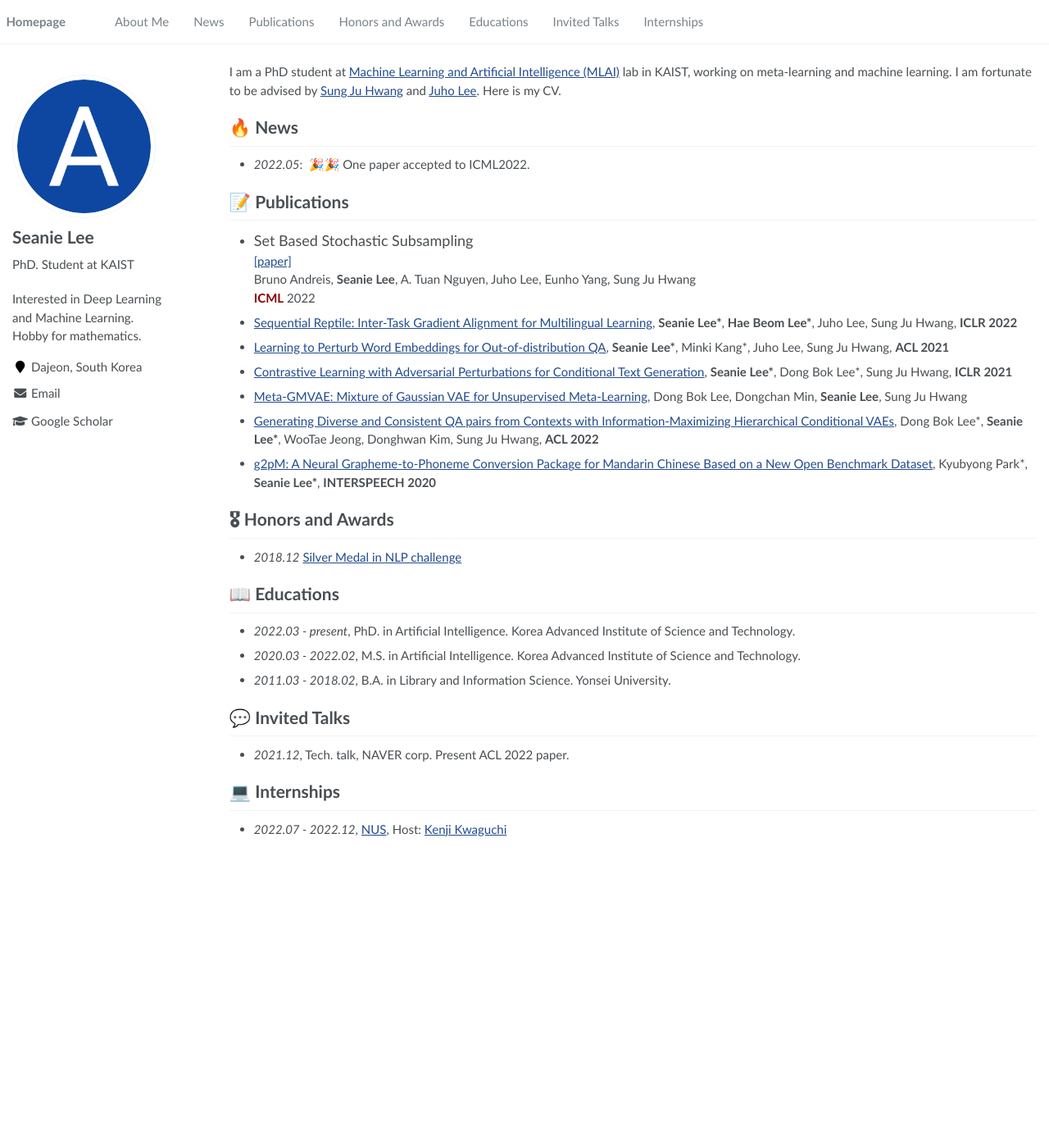
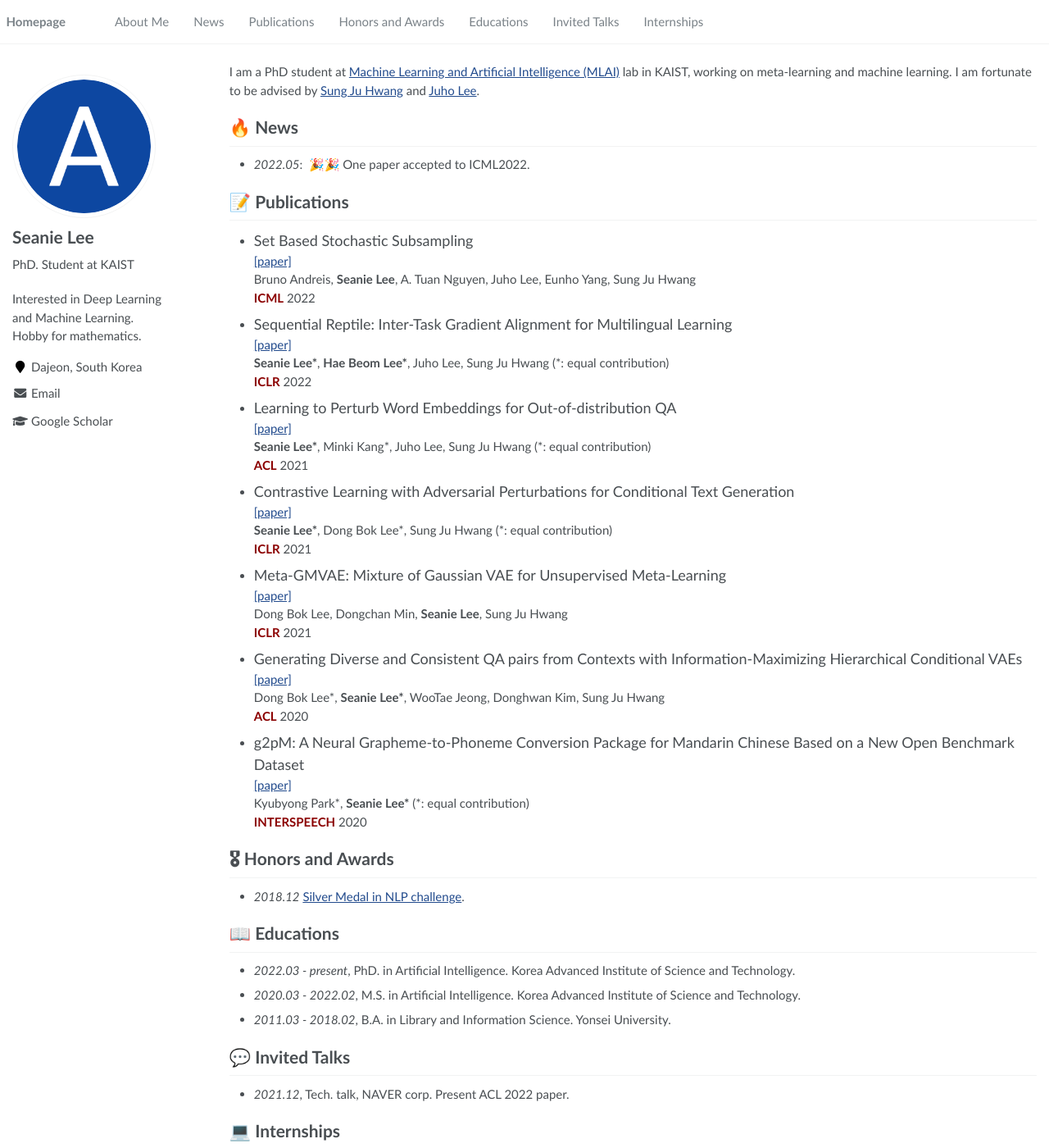
Before and after one commit to seanie14/seanie14.github.io, a Jekyll site: the page built from _pages/about.md, in a window 1280 px wide and 1400 px high. Shown: the whole window at 82% size. Built offline with Jekyll 4.4.1, drawn with Linux system fonts in a browser that asks for light colours.

Commit message:
Update about.md

```diff
--- a/_pages/about.md
+++ b/_pages/about.md
@@ -17,7 +17,7 @@ redirect_from:
 
 <span class='anchor' id='about-me'></span>
 
-I am a PhD student at [Machine Learning and Artificial Intelligence (MLAI)](https://www.mlai-kaist.com/) lab in KAIST, working on meta-learning and machine learning. I am fortunate to be advised by [Sung Ju Hwang](http://www.sungjuhwang.com/) and [Juho Lee](https://juho-lee.github.io/). Here is my CV.
+I am a PhD student at [Machine Learning and Artificial Intelligence (MLAI)](https://www.mlai-kaist.com/) lab in KAIST, working on meta-learning and machine learning. I am fortunate to be advised by [Sung Ju Hwang](http://www.sungjuhwang.com/) and [Juho Lee](https://juho-lee.github.io/).
 
 
 
@@ -34,16 +34,44 @@ I am a PhD student at [Machine Learning and Artificial Intelligence (MLAI)](http
 Bruno Andreis, **Seanie Lee**, A. Tuan Nguyen, Juho Lee, Eunho Yang, Sung Ju Hwang \\
 <span style="color:darkred">**ICML**</span> 2022
 
+- <font size="4">Sequential Reptile: Inter-Task Gradient Alignment for Multilingual Learning</font>
+[[paper]](https://openreview.net/forum?id=ivQruZvXxtz) \\
+**Seanie Lee\***, **Hae Beom Lee\***, Juho Lee, Sung Ju Hwang (\*: equal contribution) \\
+<span style="color:darkred">**ICLR**</span> 2022
 
-- [Sequential Reptile: Inter-Task Gradient Alignment for Multilingual Learning](https://arxiv.org/abs/2110.02600), **Seanie Lee\***, **Hae Beom Lee\***, Juho Lee, Sung Ju Hwang, **ICLR 2022**
-- [Learning to Perturb Word Embeddings for Out-of-distribution QA](https://arxiv.org/abs/2105.02692), **Seanie Lee\***, Minki Kang\*, Juho Lee, Sung Ju Hwang, **ACL 2021**
-- [Contrastive Learning with Adversarial Perturbations for Conditional Text Generation](https://openreview.net/forum?id=Wga_hrCa3P3), **Seanie Lee\***, Dong Bok Lee\*, Sung Ju Hwang, **ICLR 2021**
-- [Meta-GMVAE: Mixture of Gaussian VAE for Unsupervised Meta-Learning](https://openreview.net/forum?id=wS0UFjsNYjn), Dong Bok Lee, Dongchan Min, **Seanie Lee**, Sung Ju Hwang
-- [Generating Diverse and Consistent QA pairs from Contexts with Information-Maximizing Hierarchical Conditional VAEs](https://aclanthology.org/2020.acl-main.20/), Dong Bok Lee\*, **Seanie Lee\***, WooTae Jeong, Donghwan Kim, Sung Ju Hwang, **ACL 2022**
-- [g2pM: A Neural Grapheme-to-Phoneme Conversion Package for Mandarin Chinese Based on a New Open Benchmark Dataset](https://arxiv.org/abs/2004.03136), Kyubyong Park\*, **Seanie Lee\***, **INTERSPEECH 2020**
+- <font size="4">Learning to Perturb Word Embeddings for Out-of-distribution QA</font>
+[[paper]](https://aclanthology.org/2021.acl-long.434/) \\
+**Seanie Lee\***, Minki Kang\*, Juho Lee, Sung Ju Hwang (\*: equal contribution) \\
+<span style="color:darkred">**ACL**</span> 2021
+
+- <font size="4">Contrastive Learning with Adversarial Perturbations for Conditional Text Generation</font>
+[[paper]](https://openreview.net/forum?id=Wga_hrCa3P3) \\
+**Seanie Lee\***, Dong Bok Lee\*, Sung Ju Hwang (\*: equal contribution) \\
+<span style="color:darkred">**ICLR**</span> 2021
+
+
+- <font size="4">Meta-GMVAE: Mixture of Gaussian VAE for Unsupervised Meta-Learning</font>
+[[paper]](https://openreview.net/forum?id=wS0UFjsNYjn) \\
+Dong Bok Lee, Dongchan Min, **Seanie Lee**, Sung Ju Hwang \\
+<span style="color:darkred">**ICLR**</span> 2021
+
+
+- <font size="4">Generating Diverse and Consistent QA pairs from Contexts with Information-Maximizing Hierarchical Conditional VAEs</font>
+[[paper]](https://aclanthology.org/2020.acl-main.20/) \\
+ Dong Bok Lee\*, **Seanie Lee\***, WooTae Jeong, Donghwan Kim, Sung Ju Hwang\\
+<span style="color:darkred">**ACL**</span> 2020
+
+
+- <font size="4">g2pM: A Neural Grapheme-to-Phoneme Conversion Package for Mandarin Chinese Based on a New Open Benchmark Dataset</font>
+[[paper]](https://www.isca-speech.org/archive_v0/Interspeech_2020/pdfs/1094.pdf/) \\
+Kyubyong Park\*, **Seanie Lee\*** (\*: equal contribution) \\
+<span style="color:darkred">**INTERSPEECH**</span> 2020
+
+
+
 
 # 🎖 Honors and Awards
-- *2018.12* [Silver Medal in NLP challenge](https://github.com/monologg/naver-nlp-challenge-2018)
+- *2018.12* [Silver Medal in NLP challenge](https://github.com/monologg/naver-nlp-challenge-2018).
 <!-- - *2021.09* Lorem ipsum dolor sit amet, consectetur adipiscing elit. Vivamus ornare aliquet ipsum, ac tempus justo dapibus sit amet.  -->
 
 # 📖 Educations
```
